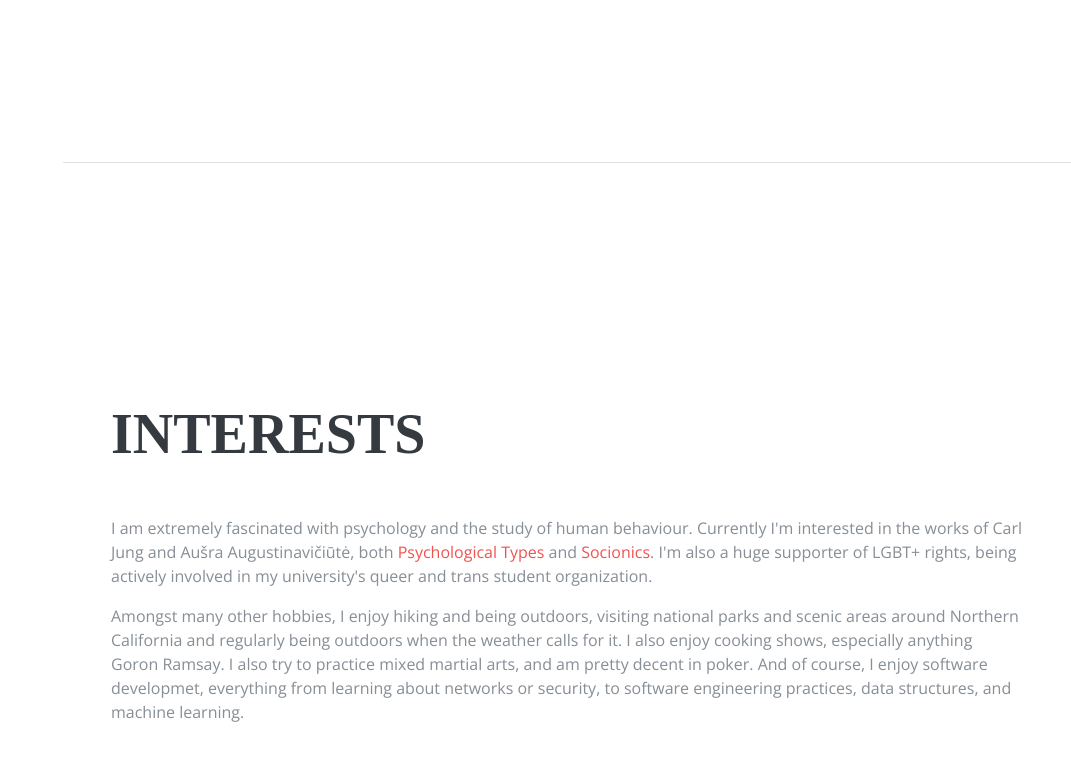
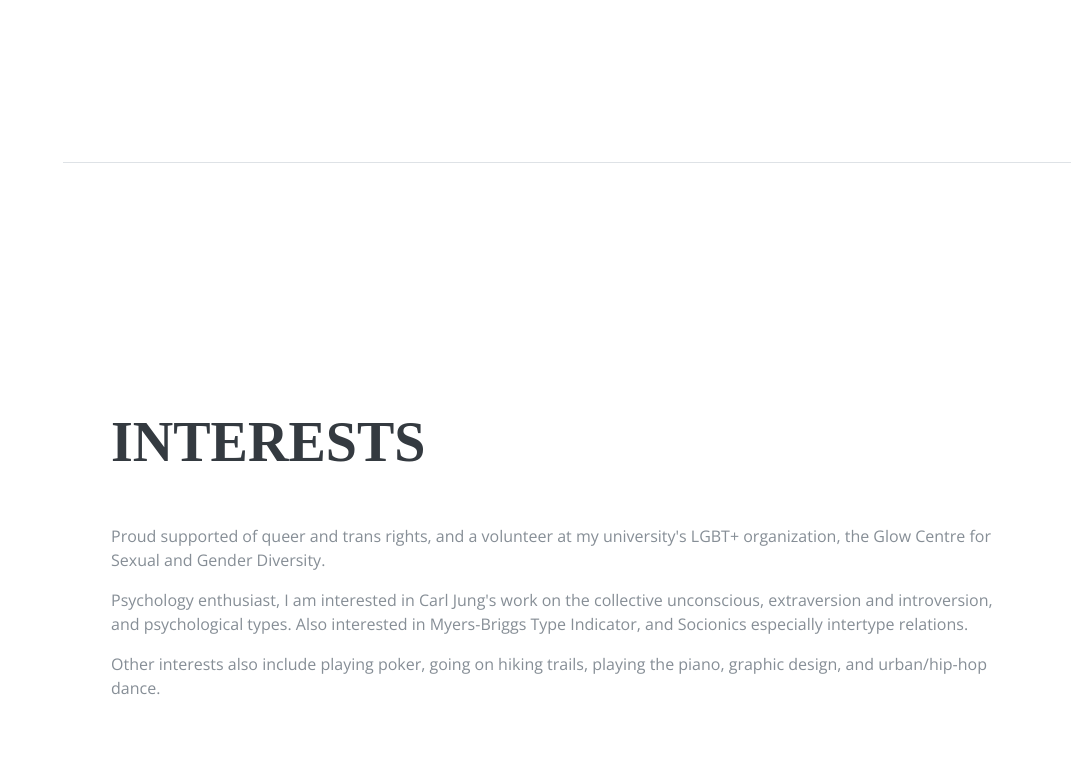
Before and after one commit to dimitriwalters/dimitriwalters.github.io, a website: page index.html in a window 1280 px wide. Shown: the part 3199-3960 px from the top of the page, without its empty margins (209-1280 px from the left). Drawn offline with nearby package versions, Linux system fonts and the light colour scheme; files that its build step writes are made by us from their sources; a web font is replaced by a local one.

Commit message:
Update interests section of website

```diff
--- a/css/resume.css
+++ b/css/resume.css
@@ -1,6 +1,6 @@
 /*!
  * Start Bootstrap - Resume v4.0.0-beta.2 (https://startbootstrap.com/template-overviews/resume)
- * Copyright 2013-2017 Start Bootstrap
+ * Copyright 2013-2018 Start Bootstrap
  * Licensed under MIT (https://github.com/BlackrockDigital/startbootstrap-resume/blob/master/LICENSE)
  */
 body {
--- a/index.html
+++ b/index.html
@@ -276,8 +276,10 @@
       <section class="resume-section p-3 p-lg-5 d-flex flex-column" id="interests">
         <div class="my-auto">
           <h2 class="mb-5">Interests</h2>
-          <p>I am extremely fascinated with psychology and the study of human behaviour. Currently I'm interested in the works of Carl Jung and Aušra Augustinavičiūtė, both <a href="https://en.wikipedia.org/wiki/Psychological_Types"> Psychological Types</a> and <a href="https://en.wikipedia.org/wiki/Socionics">Socionics</a>. I'm also a huge supporter of LGBT+ rights, being actively involved in my university's queer and trans student organization.</p>
-          <p class="mb-0">Amongst many other hobbies, I enjoy hiking and being outdoors, visiting national parks and scenic areas around Northern California and regularly being outdoors when the weather calls for it. I also enjoy cooking shows, especially anything Goron Ramsay. I also try to practice mixed martial arts, and am pretty decent in poker. And of course, I enjoy software developmet, everything from learning about networks or security, to software engineering practices, data structures, and machine learning.</p>
+          <p>Proud supported of queer and trans rights, and a volunteer at my university's LGBT+ organization, the Glow Centre for Sexual and Gender Diversity.</p>
+          <p>Psychology enthusiast, I am interested in Carl Jung's work on the collective unconscious, extraversion and introversion, and psychological types. Also interested in Myers-Briggs Type Indicator, and Socionics especially intertype relations.</p>
+          <p>Other interests also include playing poker, going on hiking trails, playing the piano, graphic design, and urban/hip-hop dance.</p>
+          <p></p>
         </div>
       </section>
 
```
Also changed, not shown: css/resume.min.css, js/resume.min.js.
